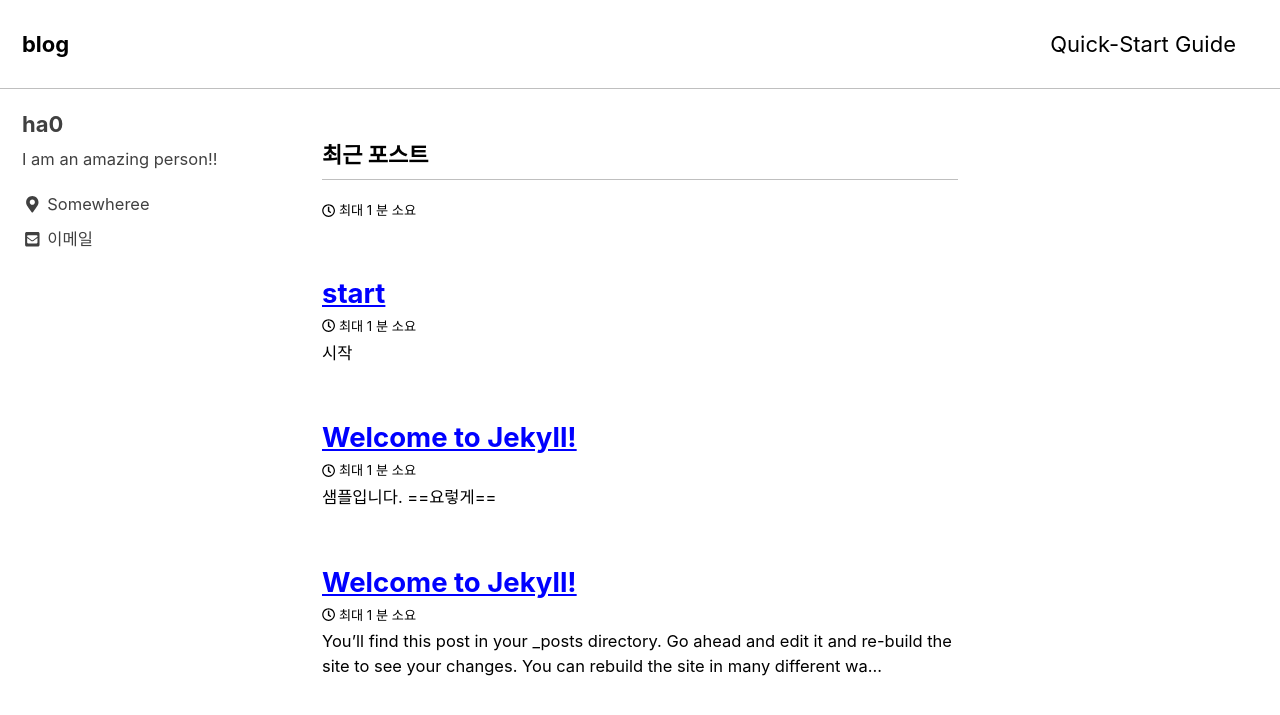
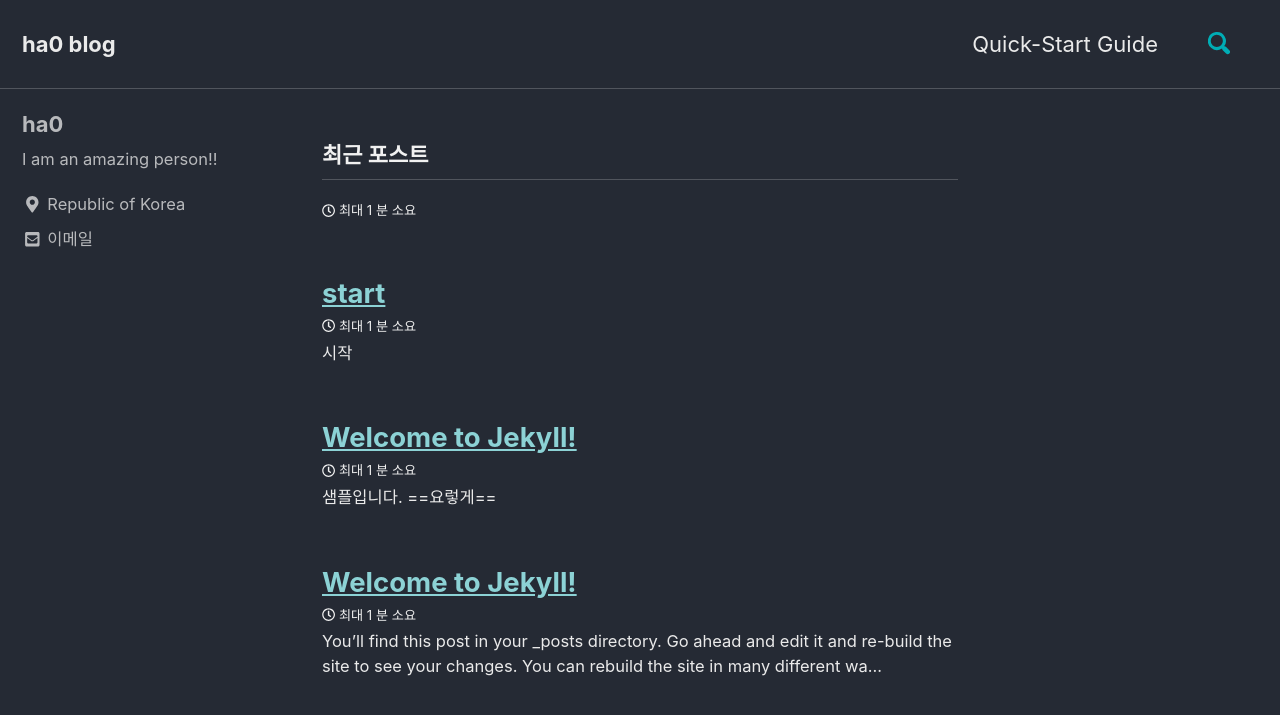
Before and after one commit to ha0ha0/ha0ha0.github.io, a Jekyll site: the page built from index.html, in a window 1280 px wide and 900 px high. Shown: the top 715 px of the window. Built offline with Jekyll 4.4.1, drawn with Linux system fonts in a browser that asks for light colours; cached includes are drawn as plain includes; nearby versions of some CDN libraries; the list of posts is cut into pages by our own code; some of the changed lines change nothing that is shown.

Commit message:
_config.yml modify

```diff
--- a/_config.yml
+++ b/_config.yml
@@ -12,14 +12,14 @@ remote_theme : mmistakes/minimal-mistakes
 
 # theme                  : "minimal-mistakes-jekyll"
 # remote_theme           : "mmistakes/minimal-mistakes"
-minimal_mistakes_skin    : "contrast" # "air", "aqua", "default", "dark", "dirt", "neon", "mint", "plum", "sunrise"
+minimal_mistakes_skin    : "dark" # "air", "aqua", "default", "dark", "dirt", "neon", "mint", "plum", "sunrise"
 
 # Site Settings
 locale                   : "ko"
-title                    : "blog"
+title                    : "ha0 blog"
 title_separator          : "-"
 name                     : "ha0"
-description              : "ha0 blog"
+description              : "ha0's personal website"
 url                      : "https://ha0ha0.github.io" # the base hostname & protocol for your site e.g. "https://mmistakes.github.io"
 baseurl                  : "" # the subpath of your site, e.g. "/blog"
 repository               : # GitHub username/repo-name e.g. "mmistakes/minimal-mistakes"
@@ -27,7 +27,7 @@ teaser                   : # path of fallback teaser image, e.g. "/assets/images
 # breadcrumbs            : false # true, false (default)
 words_per_minute         : 200
 comments:
-  provider               : # true (default), "disqus", "discourse", "facebook", "google-plus", "staticman", "staticman_v2", "utterances", "custom"
+  provider               : "disqus" # true (default), "disqus", "discourse", "facebook", "google-plus", "staticman", "staticman_v2", "utterances", "custom"
   disqus:
     shortname            : # https://https-ha0ha0-github-io.disqus.com/
   discourse:
@@ -61,8 +61,8 @@ reCaptcha:
   secret                 :
 atom_feed:
   path                   : # blank (default) uses feed.xml
-search                   : # true (default), false
-search_full_content      : # true(default), false
+search                   : true # true (default), false
+search_full_content      : true # true(default), false
 search_provider          : # lunr (default), algolia, google
 algolia:
   application_id         : # YOUR_APPLICATION_ID
@@ -95,9 +95,9 @@ social:
 
 # Analytics
 analytics:
-  provider               : false # false (default), "google", "google-universal", "custom"
+  provider               : "google-gtag" # false (default), "google", "google-universal", "custom"
   google:
-    tracking_id          :
+    tracking_id          : "UA-131194661-1"
     anonymize_ip         : # true, false (default)
 
 
@@ -106,7 +106,7 @@ author:
   name             : "ha0"
   avatar           : # path of avatar image, e.g. "/assets/images/bio-photo.jpg"
   bio              : "I am an amazing person!!"
-  location         : "Somewheree"
+  location         : "Republic of Korea"
   email            : "gkdud6211@gmail.com"
   links:
     - label: "Email"
```
